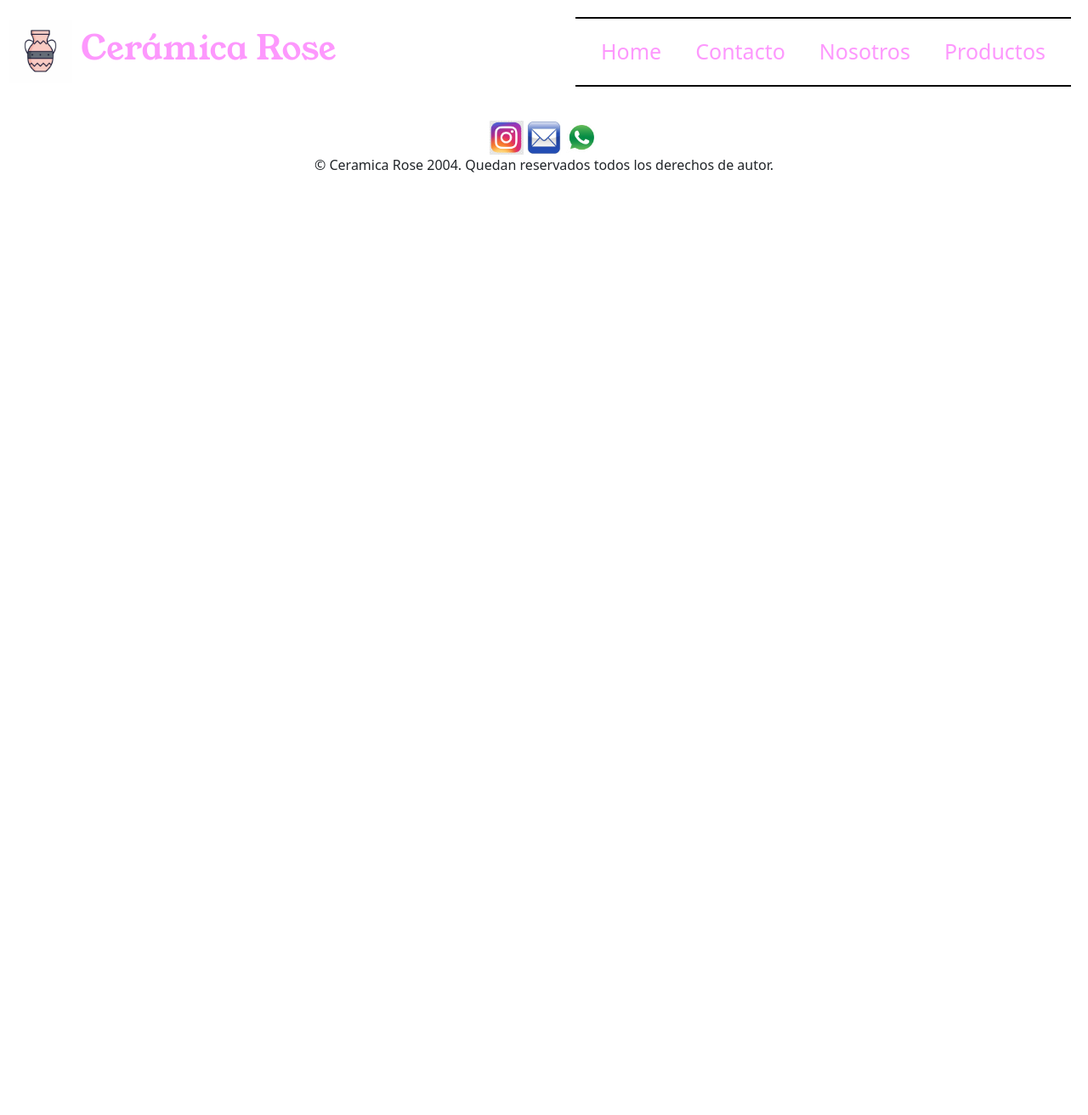
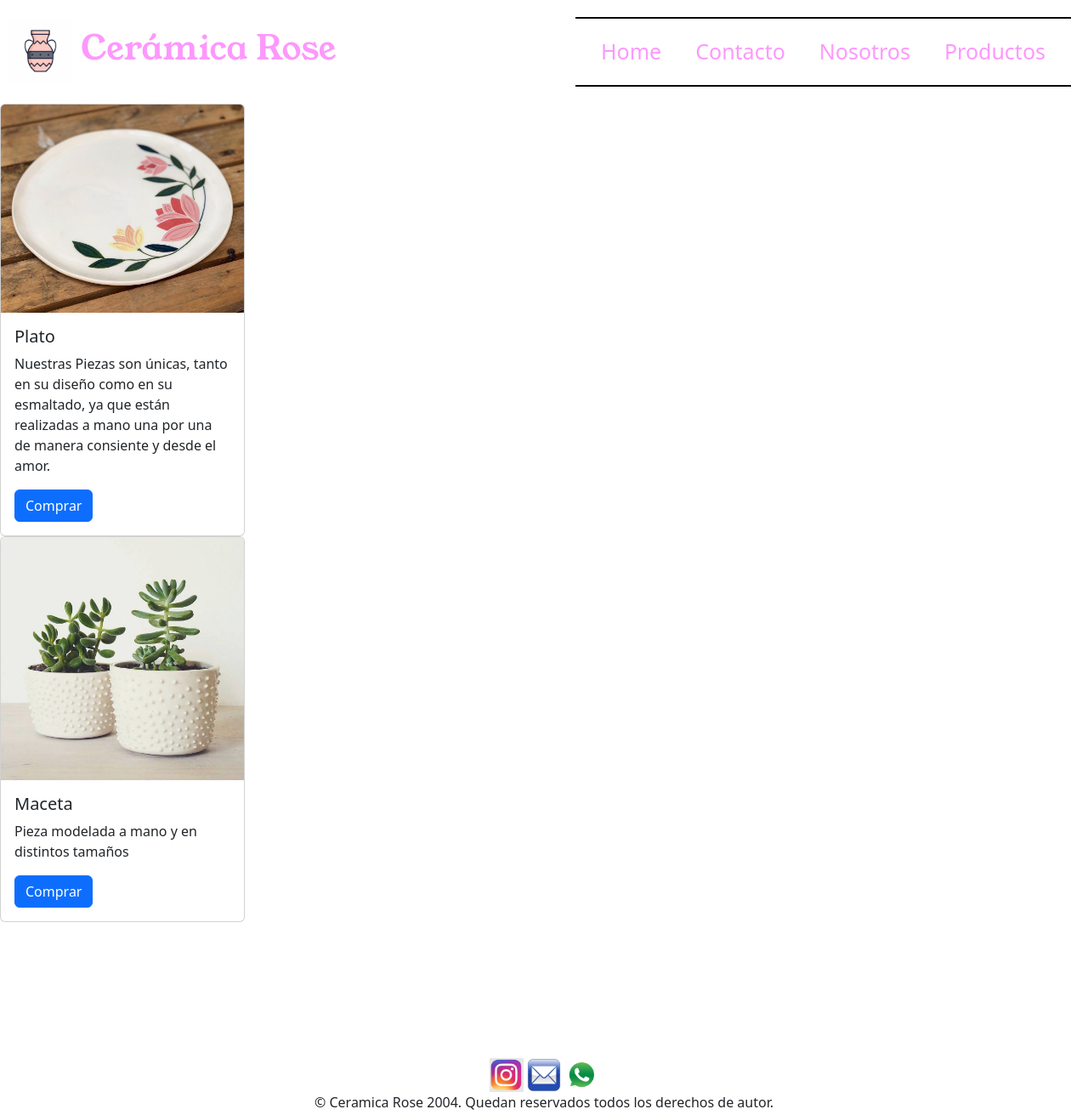
Before and after one commit to cjesicagutierrez/BAmultiplica, a plain HTML site: page pages/productos.html in a window 1280 px wide. Shown: the whole page at 85% size. Before the commit the page ends 800 px from the top, so only its background shows below. Drawn offline with nearby package versions, Linux system fonts and the light colour scheme.

Commit message:
cambio para sprint dos

```diff
--- a/css/style.css
+++ b/css/style.css
@@ -149,8 +149,8 @@ footer {
     text-align: center;
     justify-content:center;
     align-items: center;
-    padding: 10px;
-    margin: 10px;
+    padding: 80px;
+    margin: 80px;
 }
 
 
@@ -162,3 +162,11 @@ footer {
     padding: 10px;
     font-family: 'Lucida Sans', 'Lucida Sans Regular', 'Lucida Grande', 'Lucida Sans Unicode', Geneva, Verdana, sans-serif
 }
+
+/*           productos            */
+
+.class{
+    display: flex;
+    justify-content: center;
+    align-items: center;
+}
--- a/pages/productos.html
+++ b/pages/productos.html
@@ -31,6 +31,24 @@
         </nav>
     </header>
 
+    <div class="card" style="width: 18rem;">
+        <img src="../assets/foto plato.jpg" class="card-img-top" alt="foto plato">
+        <div class="card-body">
+          <h5 class="card-title">Plato</h5>
+          <p class="card-text">Nuestras Piezas son únicas, tanto en su diseño como en su esmaltado, ya que están realizadas a mano una por una de manera consiente y desde el amor.</p>
+          <a href="#" class="btn btn-primary">Comprar</a>
+        </div>
+      </div>
+
+      <div class="card" style="width: 18rem;">
+        <img src="../assets/maceta.jpg" class="card-img-top" alt="foto maceta">
+        <div class="card-body">
+          <h5 class="card-title">Maceta</h5>
+          <p class="card-text">Pieza modelada a mano y en distintos tamaños</p>
+          <a href="#" class="btn btn-primary">Comprar</a>
+        </div>
+      </div>
+
 
 <footer>
     <a href="https://www.instagram.com/" target="_blank"><img src="../assets/logo instagram.png" alt="Logo instagran"
```
Also changed, not shown: pages/nosotros.html (+4 -0 lines), assets/foto plato.jpg (added), assets/maceta.jpg (added).
